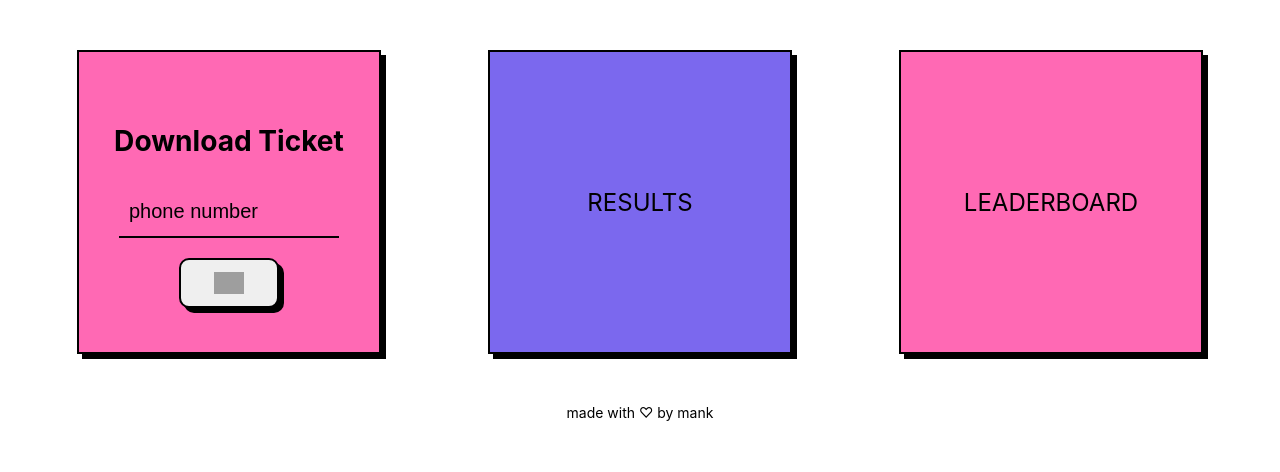
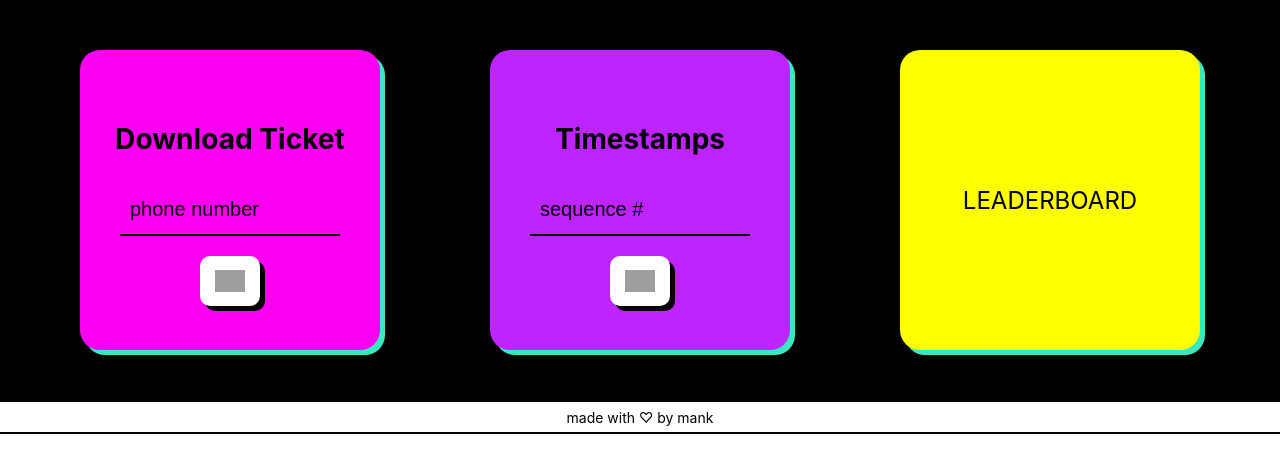
Before and after one commit to The-Fusion-Club/murder-mystery-portal, a React (Create React App) app in the folder murdermysteryapp/: page /actions in a window 1280 px wide. Shown: the top 472 px of the page. Built offline with nearby package versions, Linux system fonts and the light colour scheme; grey boxes are pictures that could not be loaded.

Commit message:
dark theme and view timestamp

```diff
--- a/murdermysteryapp/src/Actions.jsx
+++ b/murdermysteryapp/src/Actions.jsx
@@ -25,6 +25,23 @@ const Actions = () => {
         }
     }
 
+    const handleTiming = async () => {
+        const value = document.getElementById('seqno-field').value
+        const timestamps = await fetch('https://ticketsAPI.replmank.repl.co/getTimestamps', {
+            method:     'post',
+            headers:    { 'Content-Type': 'application/json'},
+            body:       JSON.stringify({ seqno: value })
+        })
+        .then((response) => { return response.json() })
+        .catch((error) => { return 'error' })
+        if(timestamps === 'error') {
+            document.getElementById('timestamp-error').style.display = 'flex'
+        }
+        if(timestamps.checkin) {
+            document.getElementById('results').style.display = 'flex'
+        }
+    }
+
     return(
         <>
             <section className='card-container'>
@@ -40,7 +57,20 @@ const Actions = () => {
                     </span>
                 </section>
                 <section className='card two'>
-                    RESULTS
+                    <h1>Timestamps</h1>
+                    <input id='seqno-field' className='seqno field' type="tel" maxLength="3" placeholder='sequence #'/>
+                    <button className='action button' onClick={handleTiming}>
+                        <img style={{ maxWidth: '30px'}} src="https://cdn-icons-png.flaticon.com/512/1549/1549612.png" alt="" />
+                    </button>
+                    <section className='result-container' id='results'>
+                        <h3>Checkin:  <br></br><span id='checkin-stamp'>00:00:00 GMT+0530</span></h3>
+                        <h3>Checkout: <br></br><span id='checkout-stamp'>00:00:00 GMT+0530</span></h3>
+                        <h3>Time:     <br></br><span id='total-time'>00:00:00 mm:ss:mm</span></h3>
+                    </section>
+                    <span className='error-message' id='timestamp-error'>
+                        <img style={{ maxWidth: '20px'}} src="https://cdn0.iconfinder.com/data/icons/shift-interfaces/32/Error-512.png" alt="" />
+                        not found
+                    </span>
                 </section>
                 <section className='card three'>
                     LEADERBOARD
--- a/murdermysteryapp/src/App.css
+++ b/murdermysteryapp/src/App.css
@@ -5,8 +5,10 @@
     align-items: center;
     justify-content: flex-start;
     flex-direction: column;
-    padding-top: 50px;
-    padding-bottom: 100px;
+    padding-top: 30px;
+    padding-bottom: 80px;
+    background-color: black;
+    color: white;
 }
 
 .logos {
@@ -34,9 +36,8 @@
     font-size: 3vw;
     width: 100%;
     text-align: center;
-    color: mediumorchid;
-    background-color: black;
-    padding: 10px 0px;
+    color: rgb(220, 28, 178);
+    background-color: rgb(166, 199, 252);
     margin: 20px 0px;
 }
 
@@ -47,22 +48,22 @@
     align-items: center;
     border: 0;
     width: 150px;
-    height: 8vh;
+    height: 7vh;
     min-height: 50px;
     max-height: 100px;
-    border: 2px solid black;
-    box-shadow: 5px 5px black;
+    box-shadow: 4px 4px gray;
     border-radius: 10px;
     font-size: 20px;
     color: black;
     gap: 10px;
-    transition: 100ms;
+    transition: 20ms;
+    background-color: white;
 }
 .button:active {
     box-shadow: none;
 }
 .info {
-    background-color: turquoise;
+    background-color: aqua;
 }
 .actions {
     background-color: springgreen;
@@ -70,17 +71,18 @@
 
 .button-container {
     display: flex;
-    gap: 30px;
+    gap: 50px;
 }
 
 footer {
     display: flex;
     width: 100vw;
-    text-align: center;
+    height: 30px;
     align-items: center;
     justify-content: center;
     font-size: 14px;
-    margin: 10px 0px;
+    border-bottom: 2px solid black;
+    border-top: 2px solid black;
 }
 
 .card {
@@ -91,27 +93,29 @@ footer {
     text-align: center;
     font-size: x-large;
     width: 300px;
-    height: 300px;
-    border: 2px solid black;
-    box-shadow: 5px 5px black;
+    min-height: 300px;
+    height: max-content;
+    box-shadow: 5px 5px rgb(58, 231, 190);
     transition: 100ms;
     background-color: white;
+    border-radius: 20px;
 }
 .card:hover {
-    border-radius: 20px;
+    border-radius: 0px;
 }
 .card.one {
-    background-color: hotpink;
+    background-color: rgb(250, 0, 240);
 }
 .card.two {
-    background-color: mediumslateblue;
+    background-color: rgb(189, 36, 255);
 }
 .card.three {
-    background-color: hotpink;
+    background-color: yellow;
 }
 .card > button {
-    width: 100px;
+    width: 60px;
     height: 50px;
+    box-shadow: 5px 5px black;
 }
 
 .card-container {
@@ -120,8 +124,9 @@ footer {
     flex-wrap: wrap;
     align-items: center;
     justify-content: space-evenly;
-    margin: 50px 0px;
+    padding: 50px 0px;
     gap: 30px;
+    background-color: black;
 }
 
 .field {
@@ -129,7 +134,7 @@ footer {
     width: 200px;
     height: 30px;
     font-size: 20px;
-    background-color: hotpink;
+    background-color: rgb(0, 0, 0, 0);
     border: 0;
     border-radius: 0;
     border-bottom: 2px;
@@ -162,3 +167,22 @@ input::-webkit-outer-spin-button,
 input::-webkit-inner-spin-button {
     -webkit-appearance: none;
 }
+
+.result-container {
+    display: none;
+    flex-direction: column;
+    align-items: flex-start;
+    justify-content: space-around;
+    padding: 0px 20px;
+    height: 200px;
+    width: 200px;
+    border-radius: 20px;
+    background-color: white;
+    margin: 30px 0px;
+    font-size: 16px;
+    font-family: monospace;
+    text-align: left;
+}
+.result-container > h3 {
+    margin: 0;
+}
```
